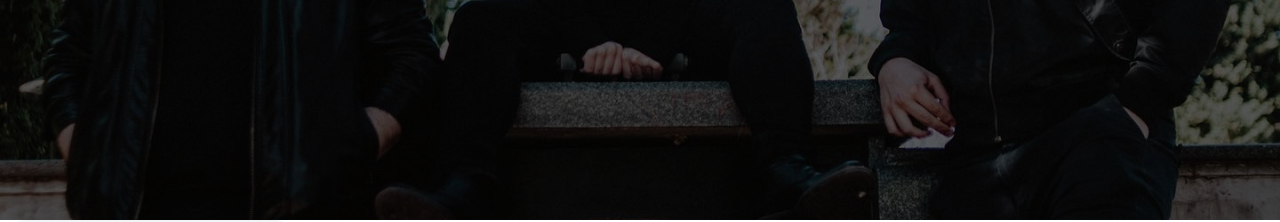
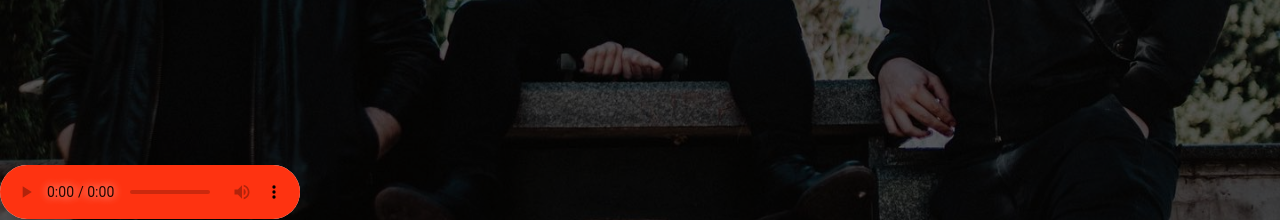
Before and after one commit to TomyMuse/stilers, a website: page index.html in a window 1280 px wide. Shown: the part 580-802 px from the top of the page. Drawn offline with nearby package versions, Linux system fonts and the light colour scheme.

Commit message:
Add files via upload

```diff
--- a/assets/css/style.css
+++ b/assets/css/style.css
@@ -330,6 +330,19 @@ h1 {
   .navbar .dropdown .dropdown:hover>ul {
     left: -100%;
   }
+}
+
+/* AUDIO */
+
+#audio {
+  display: flex;
+  align-content: flex-start;
+  margin-top: -55px;
+}
+
+audio::-webkit-media-controls-panel{
+  opacity: 100;
+  background-color:#fe3311;
 }
 
 /**
```
